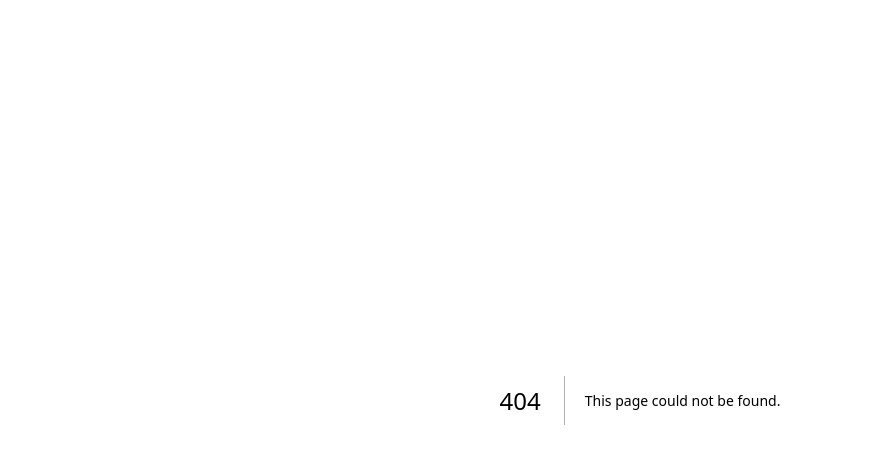
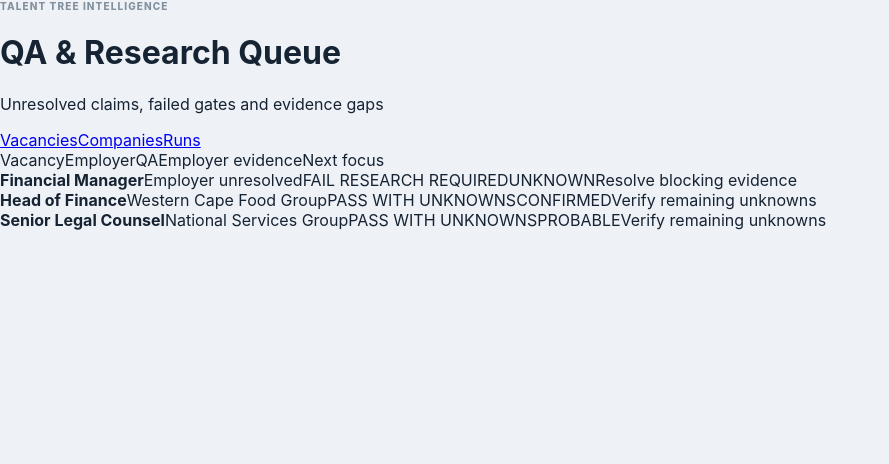
Before and after one commit to Mumoxa/REC, a Next.js app: page /qa in a window 1280 px wide. Before the commit this address had no page. Shown: the top 464 px of the page, without its empty margins (0-889 px from the left). Built offline with nearby package versions, Linux system fonts and the light colour scheme.

Commit message:
Add secondary view src/app/qa/page.tsx

```diff
--- /dev/null
+++ b/src/app/qa/page.tsx
@@ -0,0 +1,34 @@
+import Link from "next/link";
+import { getWorkspaceSnapshot } from "@/lib/data/repository";
+
+export const dynamic = "force-dynamic";
+
+export default async function QaPage() {
+  const snapshot = await getWorkspaceSnapshot();
+  const rows = snapshot.vacancies
+    .filter((v) => v.qaStatus !== "PASS" || v.employerStatus !== "CONFIRMED")
+    .sort((a,b) => (a.qaStatus === "FAIL_RESEARCH_REQUIRED" ? -1 : 1));
+
+  return (
+    <main className="secondary-shell">
+      <header className="secondary-header">
+        <div><div className="eyebrow">Talent Tree Intelligence</div><h1>QA & Research Queue</h1><p>Unresolved claims, failed gates and evidence gaps</p></div>
+        <nav><Link href="/">Vacancies</Link><Link href="/companies">Companies</Link><Link href="/runs">Runs</Link></nav>
+      </header>
+      <section className="secondary-content">
+        <div className="secondary-table qa-table">
+          <div className="secondary-row header"><span>Vacancy</span><span>Employer</span><span>QA</span><span>Employer evidence</span><span>Next focus</span></div>
+          {rows.map((vacancy) => (
+            <div className="secondary-row" key={vacancy.id}>
+              <strong>{vacancy.title}</strong>
+              <span>{vacancy.employerName}</span>
+              <span className={`run-status ${vacancy.qaStatus === "FAIL_RESEARCH_REQUIRED" ? "failed" : "partial"}`}>{vacancy.qaStatus.replaceAll("_"," ")}</span>
+              <span>{vacancy.employerStatus}</span>
+              <span>{vacancy.qaStatus === "FAIL_RESEARCH_REQUIRED" ? "Resolve blocking evidence" : "Verify remaining unknowns"}</span>
+            </div>
+          ))}
+        </div>
+      </section>
+    </main>
+  );
+}
```
